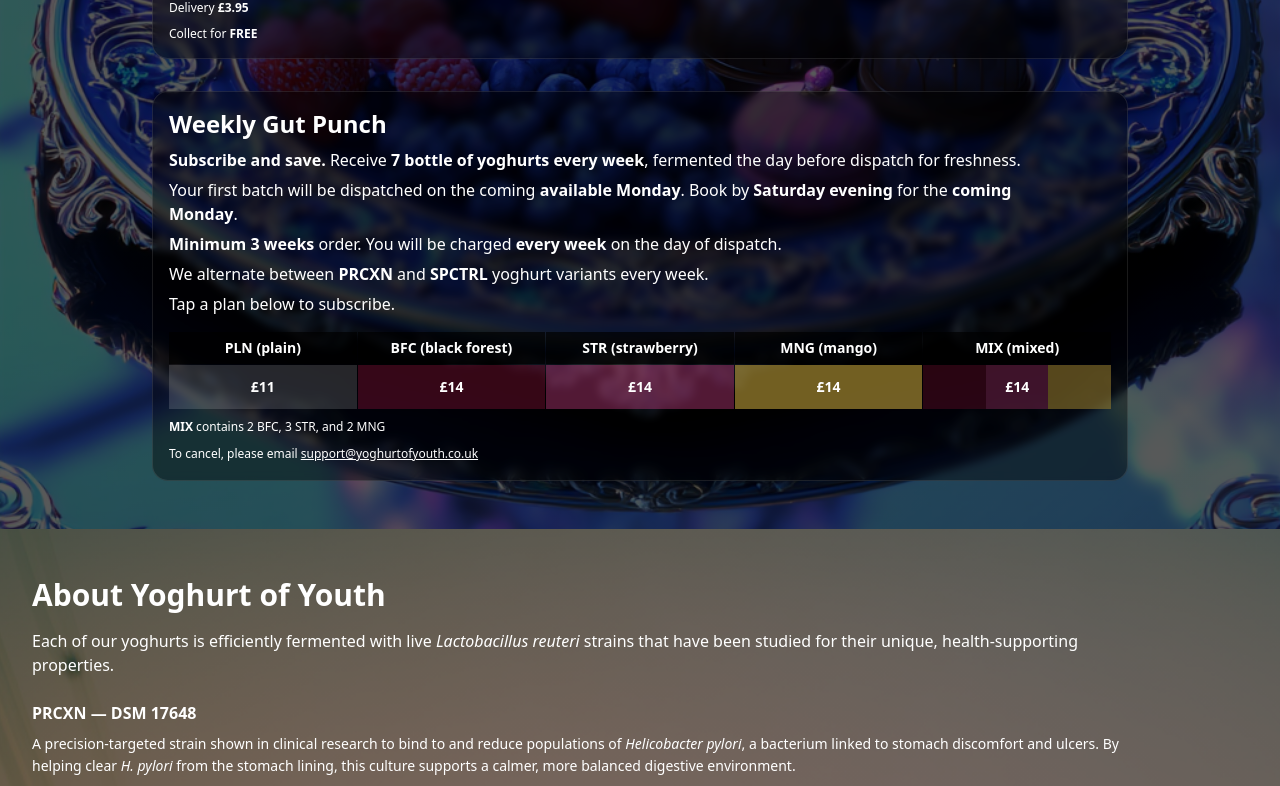
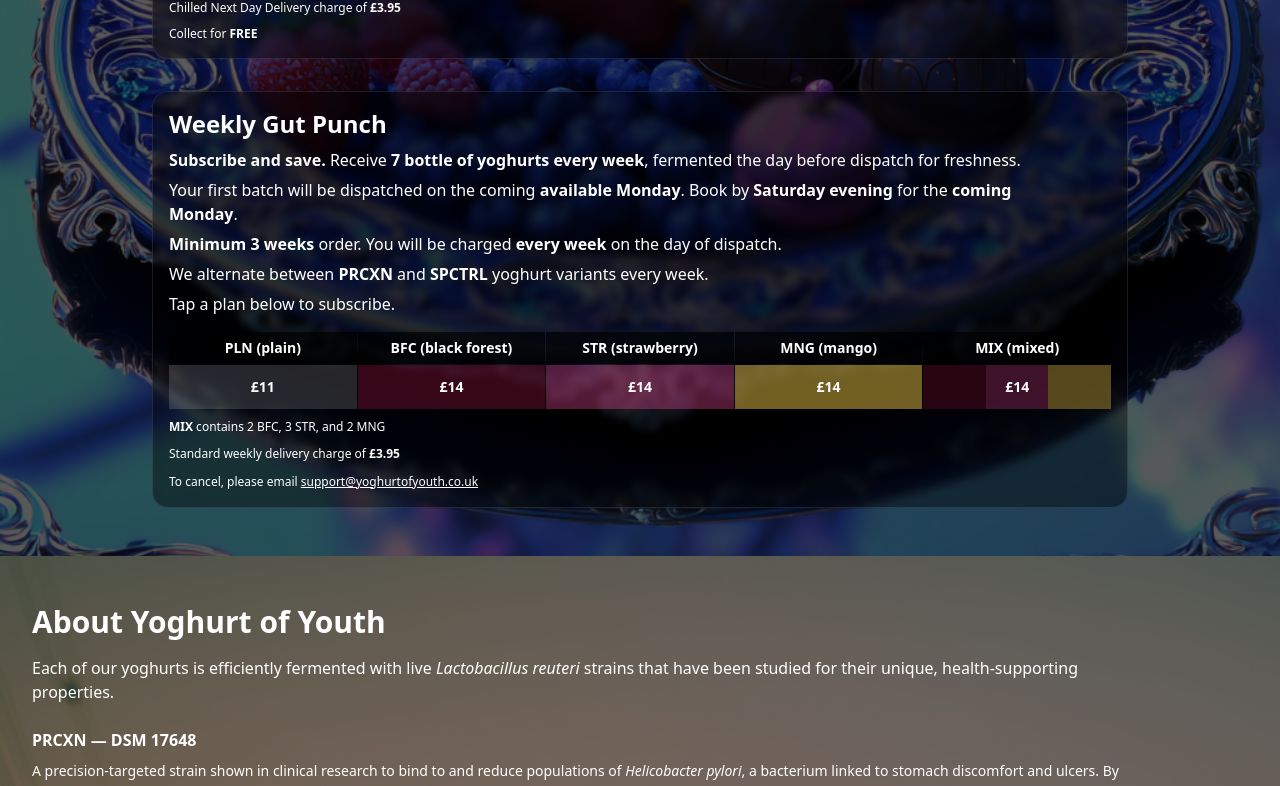
Before and after one commit to ZainAkuji/Yoghurt-of-Youth, a React (Vite) app: page / in a window 1280 px wide. Shown: the part 1703-2489 px from the top of the page. Built offline with nearby package versions, Linux system fonts and the light colour scheme.

Commit message:
Update App.tsx

```diff
--- a/src/App.tsx
+++ b/src/App.tsx
@@ -1068,7 +1068,7 @@ export default function App(){
                     {/* Delivery info + "Spent" badge */}
                     <p className="flex flex-wrap items-center gap-2">
                       <span>
-                        Delivery <strong>£3.95</strong>
+                        Chilled Next Day Delivery charge of <strong>£3.95</strong>
                       </span>
 
                       {merchTotal > 0 ? (
@@ -1166,6 +1166,10 @@ export default function App(){
 
                     <p className="mt-2 text-xs text-white leading-relaxed">
                       <strong>MIX</strong> contains 2 BFC, 3 STR, and 2 MNG
+                    </p>
+
+                    <p className="mt-2 text-xs text-white leading-relaxed">
+                      Standard weekly delivery charge of <strong>£3.95</strong>
                     </p>
 
                     <p className="mt-2 text-xs text-white leading-relaxed">
```
